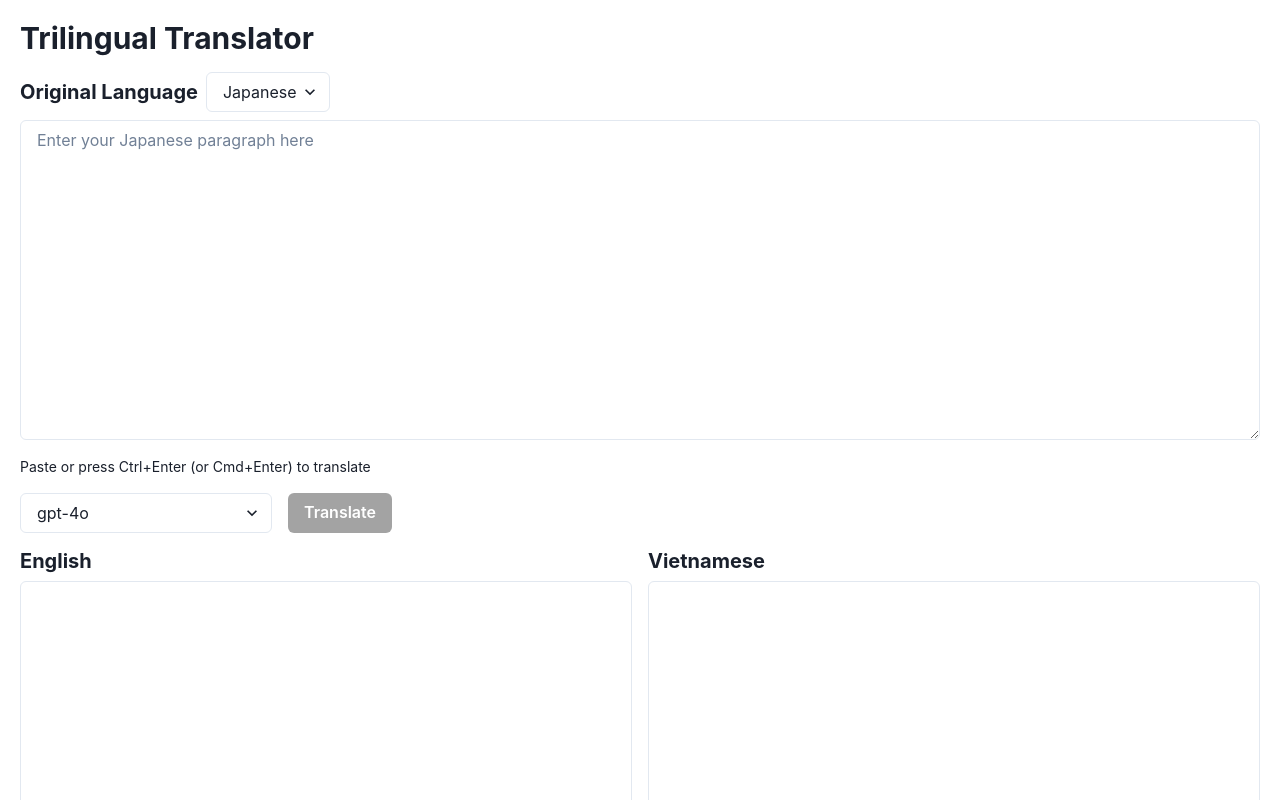
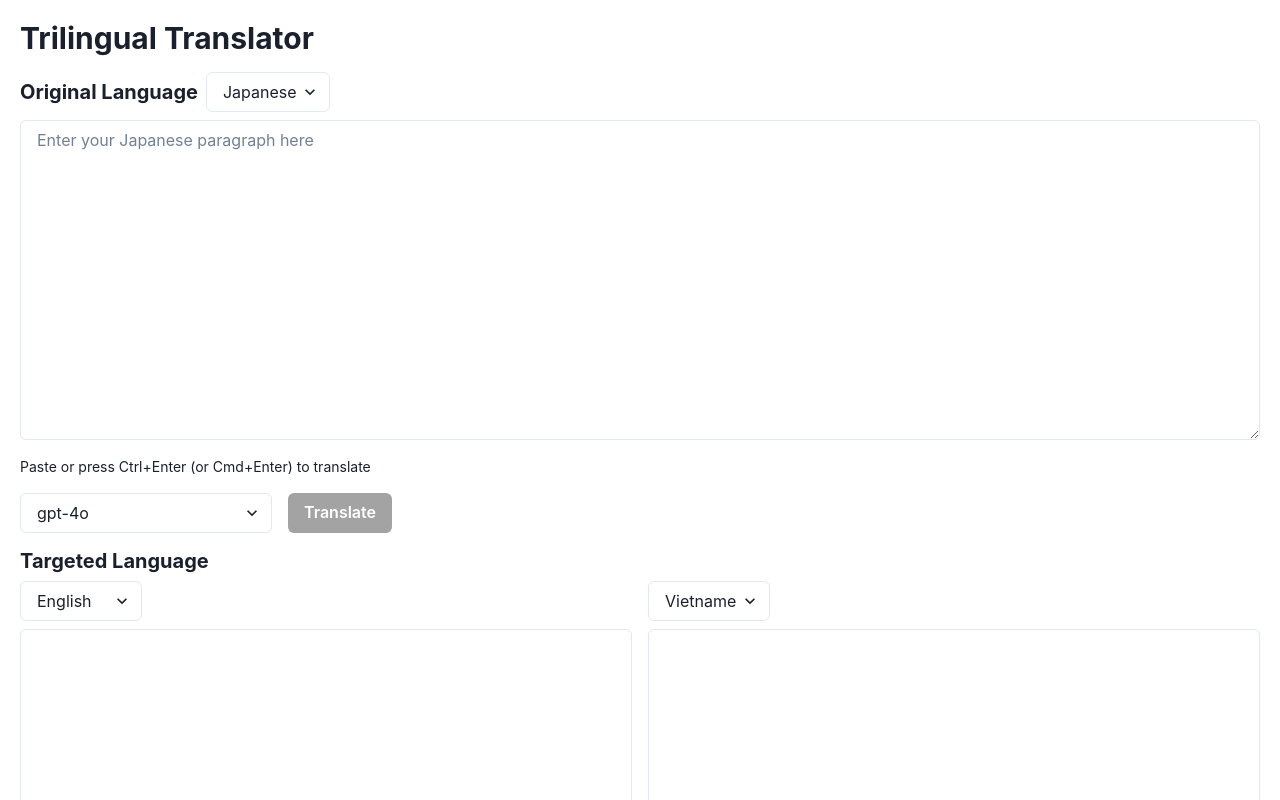
Before and after one commit to LeHoangTuanbk/trilingual-translation, a Next.js app: page / in a window 1280 px wide. Shown: the top 800 px of the page. Built offline with nearby package versions, Linux system fonts and the light colour scheme.

Commit message:
Update: Add select to languages

```diff
--- a/src/features/translation/api/use-translation.ts
+++ b/src/features/translation/api/use-translation.ts
@@ -11,6 +11,12 @@ export const useTranslation = () => {
   const [isLoading, setIsLoading] = useState(false);
   const [originalLanguage, setOriginalLanguage] = useState<LanguageType>(
     Languages.Japanese
+  );
+  const [targetedLanguage1, setTargetedLanguage1] = useState<LanguageType>(
+    Languages.English
+  );
+  const [targetedLanguage2, setTargetedLanguage2] = useState<LanguageType>(
+    Languages.Vietnamese
   );
   const { errorToast } = useToastHook();
 
@@ -62,5 +68,9 @@ export const useTranslation = () => {
     handleTranslate,
     originalLanguage,
     setOriginalLanguage,
+    targetedLanguage1,
+    setTargetedLanguage1,
+    targetedLanguage2,
+    setTargetedLanguage2,
   };
 };
--- a/src/features/translation/ui/translation-container.tsx
+++ b/src/features/translation/ui/translation-container.tsx
@@ -3,7 +3,6 @@ import { ChangeEvent, KeyboardEvent, ClipboardEvent } from "react";
 
 import { MODELS } from "@/utils";
 import { useTranslation } from "@/features/translation/api";
-import { Languages } from "next/dist/lib/metadata/types/alternative-urls-types";
 import { LanguageType } from "@/utils/consts";
 
 export const TranslationContainer = () => {
@@ -18,6 +17,10 @@ export const TranslationContainer = () => {
     handleTranslate,
     originalLanguage,
     setOriginalLanguage,
+    targetedLanguage1,
+    setTargetedLanguage1,
+    targetedLanguage2,
+    setTargetedLanguage2,
   } = useTranslation();
 
   const handleModelChange = (e: ChangeEvent<HTMLSelectElement>) => {
@@ -46,12 +49,12 @@ export const TranslationContainer = () => {
     setOriginalLanguage(e.target.value as LanguageType);
   };
 
-  const handleTargetLanguage1Change = (e: ChangeEvent<HTMLSelectElement>) => {
-    setTargetLanguage1(e.target.value as LanguageType);
+  const handleTargetedLanguage1Change = (e: ChangeEvent<HTMLSelectElement>) => {
+    setTargetedLanguage1(e.target.value as LanguageType);
   };
 
-  const handleTargetLanguage2Change = (e: ChangeEvent<HTMLSelectElement>) => {
-    setTargetLanguage2(e.target.value as LanguageType);
+  const handleTargetedLanguage2Change = (e: ChangeEvent<HTMLSelectElement>) => {
+    setTargetedLanguage2(e.target.value as LanguageType);
   };
 
   return (
@@ -69,6 +72,10 @@ export const TranslationContainer = () => {
       onTranslate={handleTranslate}
       onLanguageChange={handleOriginalLanguageChange}
       originalLanguage={originalLanguage}
+      targetedLanguage1={targetedLanguage1}
+      targetedLanguage2={targetedLanguage2}
+      onTargetedLanguage1Change={handleTargetedLanguage1Change}
+      onTargetedLanguage2Change={handleTargetedLanguage2Change}
     />
   );
 };
--- a/src/features/translation/ui/translation.tsx
+++ b/src/features/translation/ui/translation.tsx
@@ -9,7 +9,7 @@ import {
   Flex,
 } from "@chakra-ui/react";
 import { ChangeEvent, KeyboardEvent, ClipboardEvent } from "react";
-import { Languages } from "@/utils";
+import { Languages, type LanguageType } from "@/utils";
 
 type TranslationPresenterProps = {
   input: string;
@@ -24,7 +24,11 @@ type TranslationPresenterProps = {
   onModelChange: (e: ChangeEvent<HTMLSelectElement>) => void;
   onLanguageChange: (e: ChangeEvent<HTMLSelectElement>) => void;
   onTranslate: (text: string) => void;
-  originalLanguage: string;
+  originalLanguage: LanguageType;
+  targetedLanguage1: LanguageType;
+  targetedLanguage2: LanguageType;
+  onTargetedLanguage1Change: (e: ChangeEvent<HTMLSelectElement>) => void;
+  onTargetedLanguage2Change: (e: ChangeEvent<HTMLSelectElement>) => void;
 };
 
 export const Translation = ({
@@ -40,7 +44,11 @@ export const Translation = ({
   onModelChange,
   onTranslate,
   onLanguageChange,
+  onTargetedLanguage1Change,
+  onTargetedLanguage2Change,
   originalLanguage,
+  targetedLanguage1,
+  targetedLanguage2,
 }: TranslationPresenterProps) => {
   return (
     <Box padding="5">
@@ -87,16 +95,43 @@ export const Translation = ({
           Translate
         </Button>
       </Flex>
+      <Heading as="h2" size="md" mb="2">
+        Targeted Language
+      </Heading>
       <Flex direction="row" gap="4">
         <Box width="50%">
           <Heading as="h2" size="md" mb="2">
-            English
+            <Select
+              value={targetedLanguage1}
+              onChange={onTargetedLanguage1Change}
+              flex="1"
+              mr="4"
+              w="20%"
+            >
+              {Object.values(Languages).map((language) => (
+                <option key={language} value={language}>
+                  {language}
+                </option>
+              ))}
+            </Select>
           </Heading>
           <Textarea value={english} readOnly height="xs" />
         </Box>
         <Box width="50%">
           <Heading as="h2" size="md" mb="2">
-            Vietnamese
+            <Select
+              value={targetedLanguage2}
+              onChange={onTargetedLanguage2Change}
+              flex="1"
+              mr="4"
+              w="20%"
+            >
+              {Object.values(Languages).map((language) => (
+                <option key={language} value={language}>
+                  {language}
+                </option>
+              ))}
+            </Select>
           </Heading>
           <Textarea value={vietnamese} readOnly height="xs" />
         </Box>
--- a/src/utils/index.ts
+++ b/src/utils/index.ts
@@ -4,4 +4,5 @@ export {
   MODELS,
   DEFAULT_MODEL,
   Languages,
+  type LanguageType,
 } from "./consts";
```
